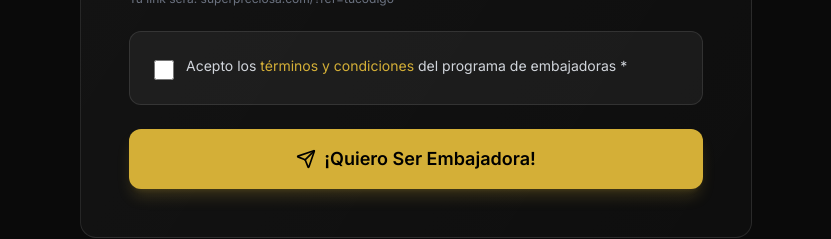
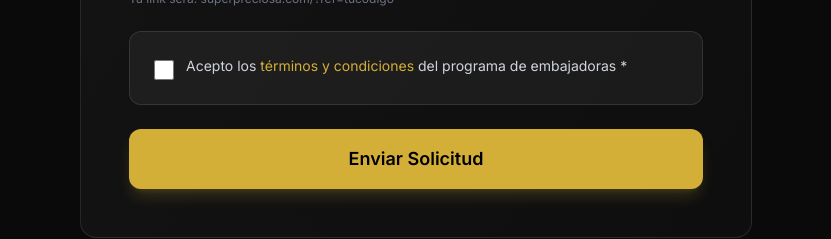
Before and after one commit to superpreciosatienda-hub/ienda-superpreciosa-v2, a React (Vite) app: page /unete-al-equipo in a window 1280 px wide. Shown: the part 2260-2499 px from the top of the page, without its empty margins (224-1055 px from the left). Built offline with nearby package versions, Linux system fonts and the light colour scheme; a web font is replaced by a local one.

Commit message:
Arreglo final del boton

```diff
--- a/src/pages/UneteAlEquipo.jsx
+++ b/src/pages/UneteAlEquipo.jsx
@@ -1,15 +1,14 @@
 import React, { useState } from 'react';
-import { Send, Sparkles, DollarSign, Share2, TrendingUp, CheckCircle2, Gift, Loader2 } from 'lucide-react';
+import { Send, Sparkles, DollarSign, Share2, TrendingUp, CheckCircle2, Gift } from 'lucide-react';
 
 // 🔗 URL DE CONEXIÓN A N8N
 const N8N_WEBHOOK_URL = "https://n8n.superpreciosa.com/webhook/embajadora";
 
 export function UneteAlEquipo() {
-    // Hemos agregado 'telefono' y cambiado 'name' a 'nombre' para coincidir con n8n
     const [formData, setFormData] = useState({
         nombre: '',
         email: '',
-        telefono: '', // <--- Nuevo Campo Vital
+        telefono: '',
         instagram: '',
         codigoDeseado: ''
     });
@@ -53,7 +52,10 @@ export function UneteAlEquipo() {
                 setFormData({ nombre: '', email: '', telefono: '', instagram: '', codigoDeseado: '' });
                 setAcceptedTerms(false);
                 // Scroll suave hacia el mensaje de éxito
-                window.scrollTo({ top: document.getElementById('form-section').offsetTop, behavior: 'smooth' });
+                const formSection = document.getElementById('form-section');
+                if (formSection) {
+                    window.scrollTo({ top: formSection.offsetTop, behavior: 'smooth' });
+                }
             } else {
                 throw new Error('Error en el servidor');
             }
@@ -157,7 +159,6 @@ export function UneteAlEquipo() {
                     </div>
 
                     <div className="max-w-4xl mx-auto grid md:grid-cols-4 gap-8">
-                        {/* Pasos (Se mantienen igual) */}
                         <div className="text-center">
                             <div className="w-16 h-16 rounded-full bg-gold-500 text-black font-bold text-2xl flex items-center justify-center mx-auto mb-4">1</div>
                             <h3 className="text-xl font-bold text-white mb-2">Regístrate</h3>
@@ -221,7 +222,6 @@ export function UneteAlEquipo() {
                                     />
                                 </div>
 
-                                {/* NUEVO CAMPO: WhatsApp */}
                                 <div>
                                     <label className="block text-sm font-medium text-gray-300 mb-2">WhatsApp (con código país) *</label>
                                     <input
@@ -263,7 +263,6 @@ export function UneteAlEquipo() {
                                     <p className="text-xs text-gray-500 mt-2">Tu link será: superpreciosa.com/?ref={formData.codigoDeseado || 'tucodigo'}</p>
                                 </div>
 
-                                {/* Términos y Condiciones */}
                                 <div className="bg-white/5 border border-white/10 rounded-xl p-6">
                                     <div className="flex items-start gap-3">
                                         <input
@@ -287,26 +286,15 @@ export function UneteAlEquipo() {
                                     </div>
                                 </div>
 
-                                {/* Botón de Envío */}
+                                {/* BOTÓN SEGURO (Sin Loader) */}
                                 <button
                                     type="submit"
                                     disabled={status === 'loading'}
                                     className="w-full bg-gold-500 text-black py-4 rounded-xl font-bold text-lg hover:bg-gold-400 transition-all transform hover:scale-[1.02] flex items-center justify-center gap-2 shadow-lg shadow-gold-500/20 disabled:opacity-70 disabled:cursor-not-allowed"
                                 >
-                                    {status === 'loading' ? (
-                                        <>
-                                            <Loader2 className="animate-spin" size={20} />
-                                            Procesando...
-                                        </>
-                                    ) : (
-                                        <>
-                                            <Send size={20} />
-                                            ¡Quiero Ser Embajadora!
-                                        </>
-                                    )}
+                                    {status === 'loading' ? '⏳ Enviando datos...' : 'Enviar Solicitud'}
                                 </button>
 
-                                {/* Mensajes de Estado */}
                                 {status === 'success' && (
                                     <div className="p-4 bg-green-500/10 border border-green-500/30 rounded-xl text-center">
                                         <p className="text-green-400 font-bold mb-1">✅ ¡Solicitud Recibida!</p>
@@ -327,7 +315,7 @@ export function UneteAlEquipo() {
                 </div>
             </section>
 
-            {/* FAQ (Se mantiene igual) */}
+            {/* FAQ */}
             <section className="py-20 bg-[#121212]">
                 <div className="container mx-auto px-4">
                     <div className="max-w-3xl mx-auto">
@@ -356,7 +344,7 @@ export function UneteAlEquipo() {
                 </div>
             </section>
 
-            {/* Modal de Términos y Condiciones (Se mantiene igual) */}
+            {/* Modal de Términos */}
             {showTerms && (
                 <div className="fixed inset-0 bg-black/80 backdrop-blur-sm z-[300] flex items-center justify-center p-4">
                     <div className="bg-[#1e1e1e] border border-white/10 rounded-2xl max-w-2xl w-full max-h-[80vh] overflow-y-auto p-8">
```
